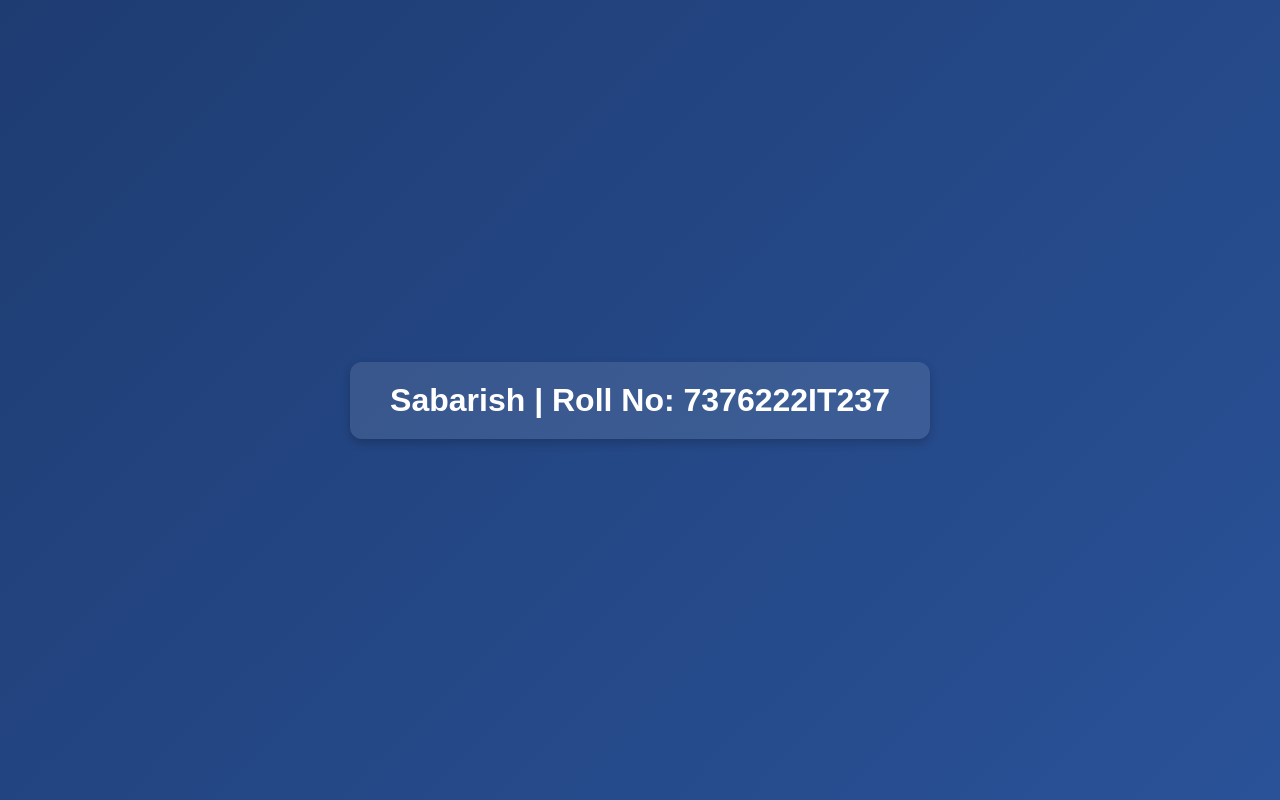
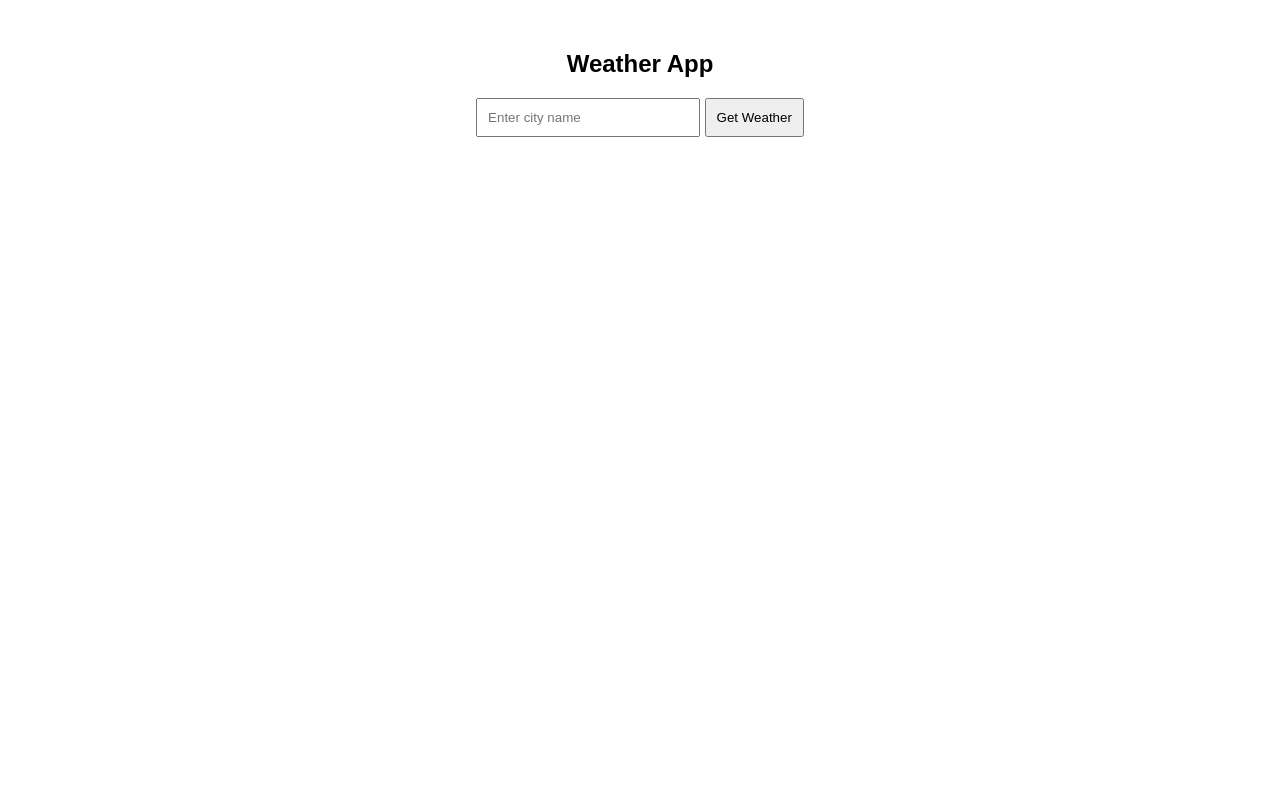
Before and after one commit to SabarishCodeWizard/whetherApp-nodeJS, a website: page public/index.html in a window 1280 px wide. Drawn offline with Linux system fonts and the light colour scheme.

Commit message:
created a whether app using node js

```diff
--- a/public/index.html
+++ b/public/index.html
@@ -3,34 +3,45 @@
 <head>
     <meta charset="UTF-8">
     <meta name="viewport" content="width=device-width, initial-scale=1.0">
-    <title>Sabarish | Roll No: 7376222IT237</title>
+    <title>Weather App</title>
     <style>
-        body {
-            font-family: Arial, sans-serif;
-            display: flex;
-            justify-content: center;
-            align-items: center;
-            height: 100vh;
-            background: linear-gradient(135deg, #1e3c72, #2a5298);
-            color: white;
-            text-align: center;
-            margin: 0;
-        }
-        .container {
-            background: rgba(255, 255, 255, 0.1);
-            padding: 20px 40px;
-            border-radius: 12px;
-            box-shadow: 0 4px 10px rgba(0, 0, 0, 0.2);
-        }
-        h1 {
-            font-size: 2rem;
-            margin: 0;
-        }
+        body { font-family: Arial, sans-serif; text-align: center; margin-top: 50px; }
+        input { padding: 10px; width: 200px; }
+        button { padding: 10px; cursor: pointer; }
+        #weather { margin-top: 20px; }
     </style>
 </head>
 <body>
-    <div class="container">
-        <h1>Sabarish | Roll No: 7376222IT237</h1>
-    </div>
+    <h2>Weather App</h2>
+    <input type="text" id="city" placeholder="Enter city name">
+    <button onclick="getWeather()">Get Weather</button>
+
+    <div id="weather"></div>
+
+    <script>
+        async function getWeather() {
+            const city = document.getElementById('city').value;
+            if (!city) return alert("Please enter a city name");
+
+            try {
+                const response = await fetch(`/weather?city=${city}`);
+                const data = await response.json();
+
+                if (data.error) {
+                    document.getElementById('weather').innerHTML = `<p>${data.error}</p>`;
+                    return;
+                }
+
+                document.getElementById('weather').innerHTML = `
+                    <h3>${data.city}</h3>
+                    <p>Temperature: ${data.temperature}°C</p>
+                    <p>${data.description}</p>
+                    <img src="${data.icon}" alt="Weather Icon">
+                `;
+            } catch (error) {
+                document.getElementById('weather').innerHTML = `<p>Unable to fetch weather data</p>`;
+            }
+        }
+    </script>
 </body>
 </html>
```
